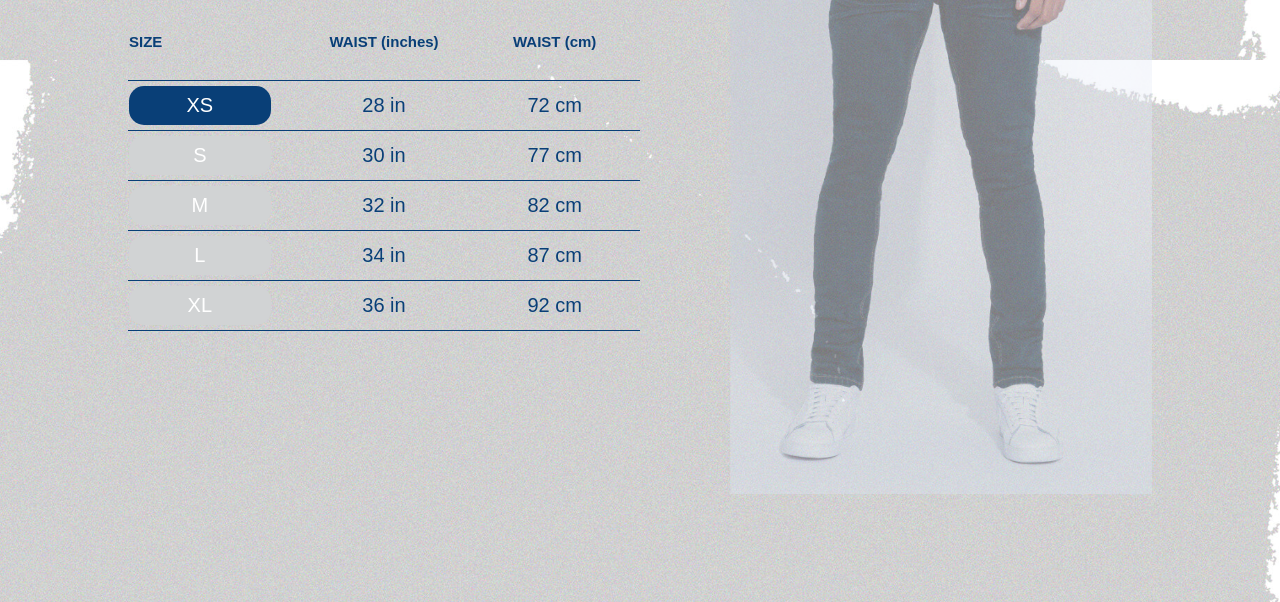
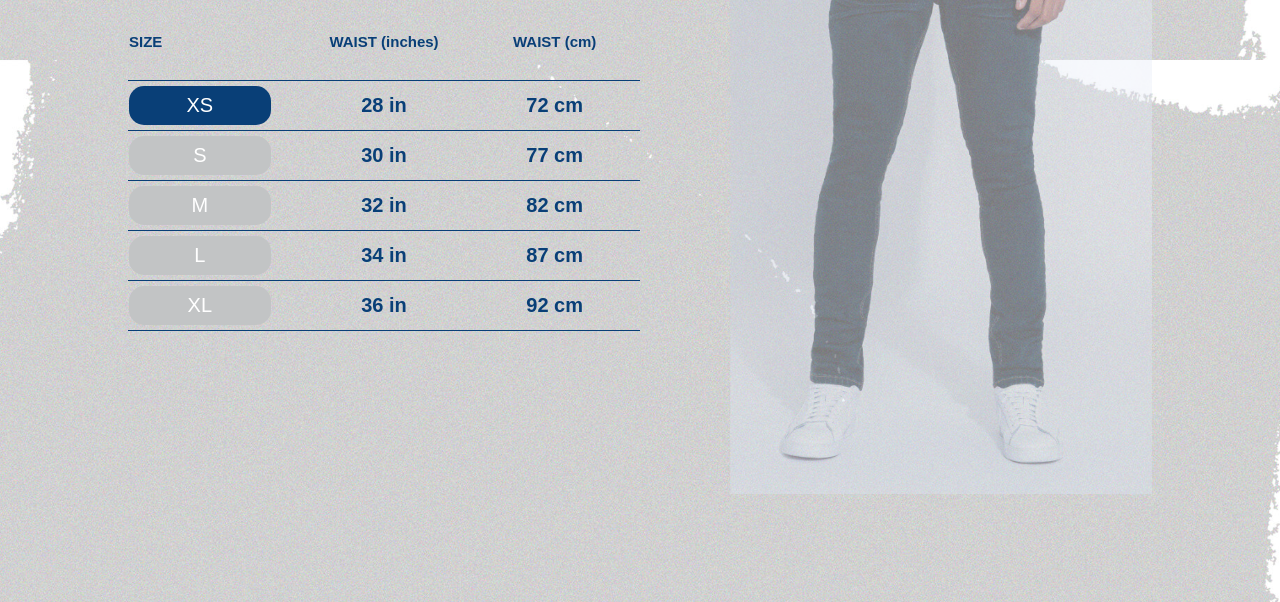
Before and after one commit to StudioLBF/redbat-denim, a plain HTML site: page select-a-fit-men.html in a window 1280 px wide. Shown: the part 3140-3742 px from the top of the page. Drawn offline with nearby package versions, Linux system fonts and the light colour scheme; a web font is replaced by a local one.

Commit message:
updated style

```diff
--- a/style.css
+++ b/style.css
@@ -654,7 +654,7 @@ a.shop-now:hover {
 
 .sizing-guide-table td {
     font-family: brandon-grotesque, sans-serif;
-    font-weight: 500;
+    font-weight: 600;
     font-style: normal;
     font-size: 24px;
     color: #093F77;
@@ -695,7 +695,7 @@ a.shop-now:hover {
 }
 
 .selectSection button {
-    background-color: #d1d3d4;
+    background-color: #c2c4c5;
     border: 0;
     padding-top: 8px;
     padding-bottom: 8px;
```
